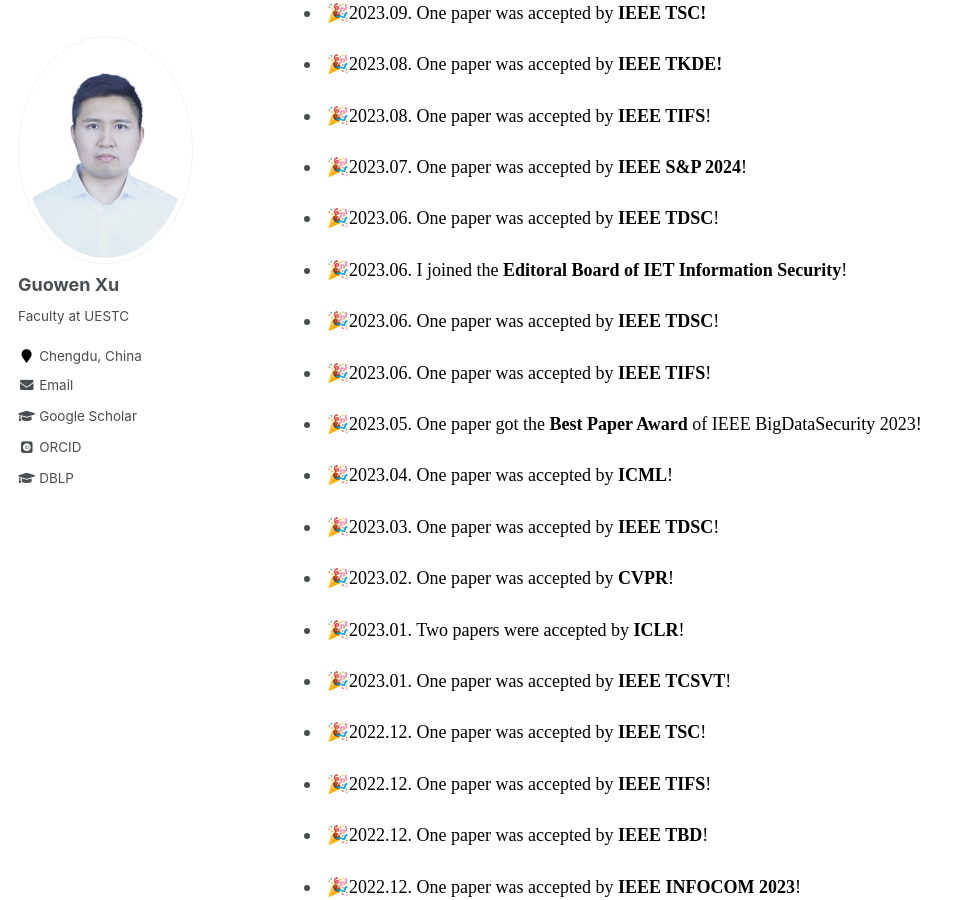
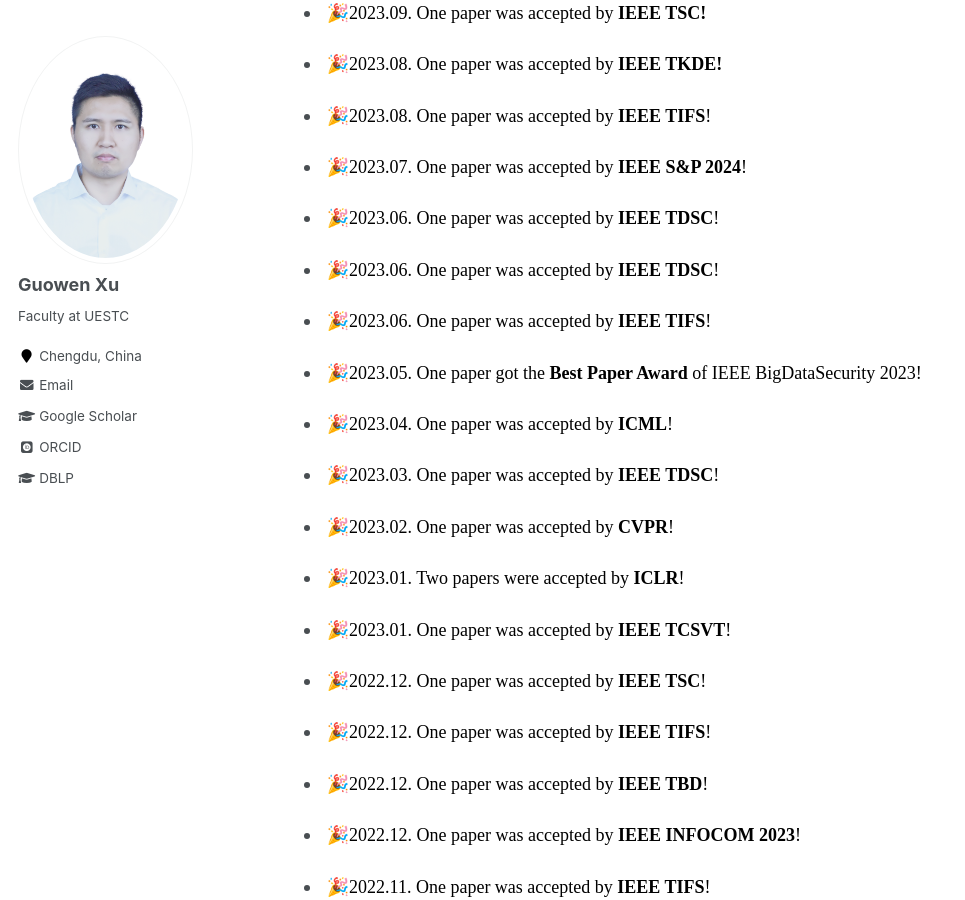
Before and after one commit to Guowen-xu/guowen-xu.github.io, a Jekyll site: the page built from _pages/about.md, in a window 1280 px wide and 900 px high, scrolled down 2067 px. Shown: the whole window, without its empty margins (0-965 px from the left). Built offline with Jekyll 4.4.1, drawn with Linux system fonts in a browser that asks for light colours; some web fonts are replaced.

Commit message:
Update about.md

```diff
--- a/_pages/about.md
+++ b/_pages/about.md
@@ -51,7 +51,6 @@ redirect_from:
 - <p align="justify">&nbsp;🎉<font face="Times New Roman" color=black size=4>2023.08. One paper was accepted by <b>IEEE TIFS</b>!</font></p>
 -  <p align="justify">&nbsp;🎉<font face="Times New Roman" color=black size=4>2023.07. One paper was accepted by  <b>IEEE S&P 2024</b>!</font></p>
 -  <p align="justify">&nbsp;🎉<font face="Times New Roman" color=black size=4>2023.06. One paper was  accepted by  <b>IEEE  TDSC</b>!</font></p>
--  <p align="justify">&nbsp;🎉<font face="Times New Roman" color=black size=4>2023.06. I joined the <b>Editoral Board of  IET Information Security</b>!</font></p>
 -  <p align="justify">&nbsp;🎉<font face="Times New Roman" color=black size=4>2023.06. One paper was accepted by  <b>IEEE TDSC</b>!</font></p>
 -  <p align="justify">&nbsp;🎉<font face="Times New Roman" color=black size=4>2023.06. One paper was accepted by  <b>IEEE TIFS</b>!</font></p>
 -  <p align="justify">&nbsp;🎉<font face="Times New Roman" color=black size=4>2023.05. One paper  got the <b>Best Paper Award</b> of IEEE BigDataSecurity 2023!</font></p>
```
